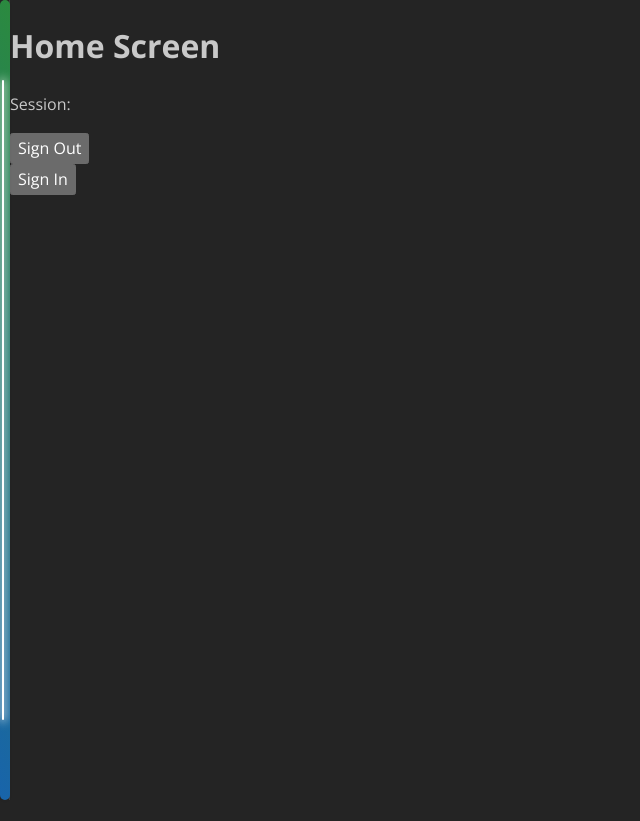
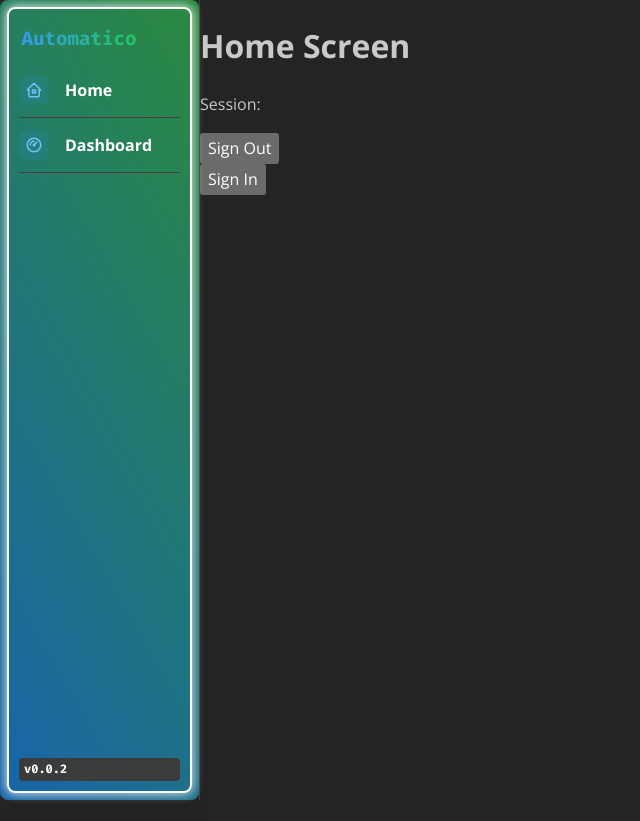
Before and after one commit to DovidBaars/Automatico, a Next.js app: page / in a window 1280 px wide. Shown: the whole page, without its empty margins (0-640 px from the left). Built offline with nearby package versions, Linux system fonts and the light colour scheme; no server answers.

Commit message:
lockout navbar

```diff
--- a/app/components/footer/footer.tsx
+++ b/app/components/footer/footer.tsx
@@ -3,7 +3,6 @@
 import React from 'react';
 import { Flex } from '@mantine/core';
 import { useViewportSize } from '@mantine/hooks';
-import StepEntry from '../stepEntry/stepEntry';
 
 export function Footer() {
 	const { width } = useViewportSize();
--- a/app/components/navBar/navBar.module.css
+++ b/app/components/navBar/navBar.module.css
@@ -6,72 +6,26 @@
 	);
 	background-size: cover;
 	border-radius: var(--mantine-radius-md);
-	color: var(--mantine-color-dark-9);
 	box-shadow: var(--mantine-shadow-lg);
 	height: 100%;
-	transition: width 0.3s ease;
-	overflow: hidden;
-	position: relative;
-}
+	padding: 7px;
+	color: var(--mantine-color-bright);
+	transition: color 0.3s ease;
 
-.expanded {
-	width: rem(180px);
-	padding: var(--mantine-spacing-md);
-}
-
-.collapsed {
-	width: rem(10px);
-	padding: 0;
-}
-
-.content {
-	position: relative;
-	z-index: 1;
+	@mixin hover {
+		color: var(--mantine-color-dark-9);
+	}
 }
 
 .glowingLine {
-	position: absolute;
-	left: rem(2px);
-	top: 10%;
-	width: rem(2px);
-	height: 80%;
-	background-color: white;
+	border: 2px solid white;
+	height: 100%;
 	box-shadow: 0 0 rem(10px) rem(2px) rgb(255 255 255 / 70%);
 	border-radius: var(--mantine-radius-md);
 	transition: box-shadow 0.3s ease;
-}
-
-.glowingLine.dimmed {
-	box-shadow: 0 0 rem(5px) rem(1px) rgb(255 255 255 / 30%);
-}
-
-.divider {
-	margin-left: calc(var(--mantine-spacing-md) * -1);
-	margin-right: calc(var(--mantine-spacing-md) * -1);
-}
-
-.header {
-	color: light-dark(var(--mantine-color-black), var(--mantine-color-white));
-}
-
-.links {
-	padding-top: var(--mantine-spacing-md);
-	padding-bottom: var(--mantine-spacing-md);
-}
-
-.link {
-	font-weight: 500;
-	display: block;
-	width: 100%;
-	padding: var(--mantine-spacing-xs) var(--mantine-spacing-md);
-	color: var(--mantine-color-text);
-	font-size: var(--mantine-font-size-sm);
+	padding: var(--mantine-spacing-xs);
 
 	@mixin hover {
-		background-color: light-dark(
-			var(--mantine-color-gray-0),
-			var(--mantine-color-dark-7)
-		);
-		color: light-dark(var(--mantine-color-black), var(--mantine-color-black-0));
+		box-shadow: 0 0 rem(5px) rem(1px) rgb(255 255 255 / 30%);
 	}
 }
--- a/app/components/navBar/navBar.tsx
+++ b/app/components/navBar/navBar.tsx
@@ -8,49 +8,42 @@ import {
 	UnstyledButton,
 	ThemeIcon,
 	Divider,
-	Transition,
+	Flex,
+	Box,
 } from '@mantine/core';
-import { IconGauge } from '@tabler/icons-react';
+import { IconGauge, IconHome2 } from '@tabler/icons-react';
 import { AutomaticoLogo } from './logo';
 import classes from './navBar.module.css';
 import Link from 'next/link';
 import { Route } from 'next';
 import { STRINGS } from '@/constants/app';
-import { useHover } from '@mantine/hooks';
 
 export function NavBar() {
-	const { hovered, ref } = useHover();
-
 	return (
-		<nav
-			ref={ref}
-			className={`${classes.navbar} ${hovered ? classes.expanded : classes.collapsed}`}
+		<Box className={classes.navbar}>
+			<Flex
+				direction={'column'}
+				justify={'space-between'}
+				className={classes.glowingLine}
 			>
-			<div
-				className={`${classes.glowingLine} ${hovered ? classes.dimmed : ''}`}
-			></div>
-			<Transition
-				mounted={hovered}
-				transition="fade"
-				duration={400}
-				timingFunction="ease"
+				<Flex direction={'column'}>
+					<UnstyledButton
+						component={Link}
+						href={STRINGS.PAGES.HOME.PATH as Route}
 					>
-				{(styles) => (
-					<div style={styles} className={classes.content}>
 						<Group>
-							<Link
-								href={STRINGS.PAGES.HOME.PATH as Route}
-								className={classes.header}
-							>
 							<AutomaticoLogo style={{ width: rem(120) }} />
-							</Link>
+							<ThemeIcon variant="light" size={30}>
+								<IconHome2 style={{ width: rem(18), height: rem(18) }} />
+							</ThemeIcon>
+							<Text fw="bold">{STRINGS.PAGES.HOME.NAME}</Text>
 						</Group>
+					</UnstyledButton>
 
 					<Divider my="sm" />
 
 					<Group>
 						<UnstyledButton
-								className={classes.link}
 							component={Link}
 							href={STRINGS.PAGES.DASHBOARD.PATH as Route}
 						>
@@ -58,17 +51,15 @@ export function NavBar() {
 								<ThemeIcon variant="light" size={30}>
 									<IconGauge style={{ width: rem(18), height: rem(18) }} />
 								</ThemeIcon>
-									<Text>{STRINGS.PAGES.DASHBOARD.NAME}</Text>
+								<Text fw="bold">{STRINGS.PAGES.DASHBOARD.NAME}</Text>
 							</Group>
 						</UnstyledButton>
 					</Group>
 
 					<Divider my="sm" />
-
+				</Flex>
 				<Code fw={700}>v0.0.2</Code>
-					</div>
-				)}
-			</Transition>
-		</nav>
+			</Flex>
+		</Box>
 	);
 }
--- a/app/layout.tsx
+++ b/app/layout.tsx
@@ -47,7 +47,7 @@ export default function RootLayout({
 				<MantineProvider theme={theme} defaultColorScheme="dark">
 					<AppShell
 						navbar={{
-							width: rem(10),
+							width: rem(200),
 							breakpoint: 'sm',
 						}}
 						aside={{
```
Lines whose indentation alone changed are shown as unchanged.
